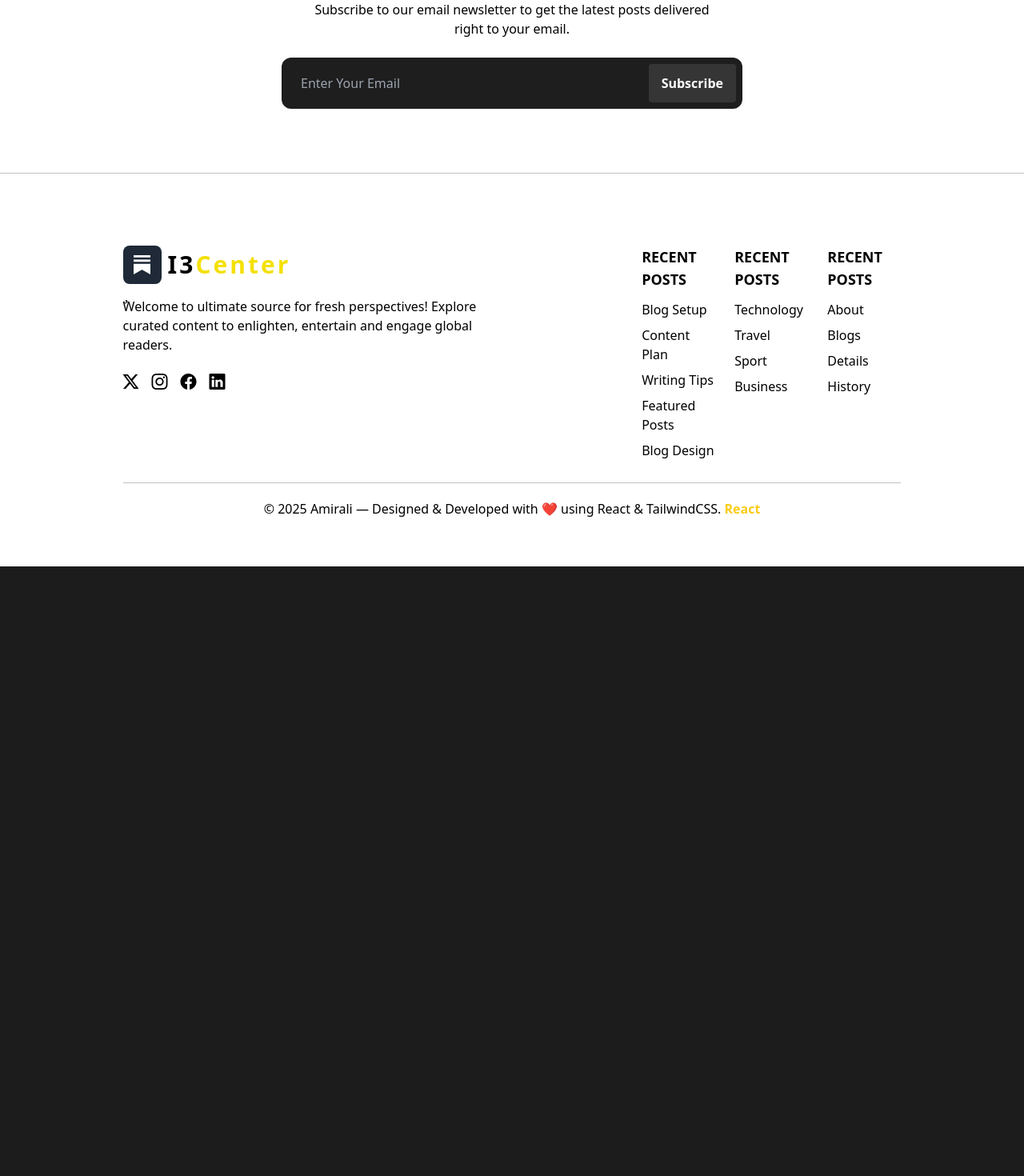
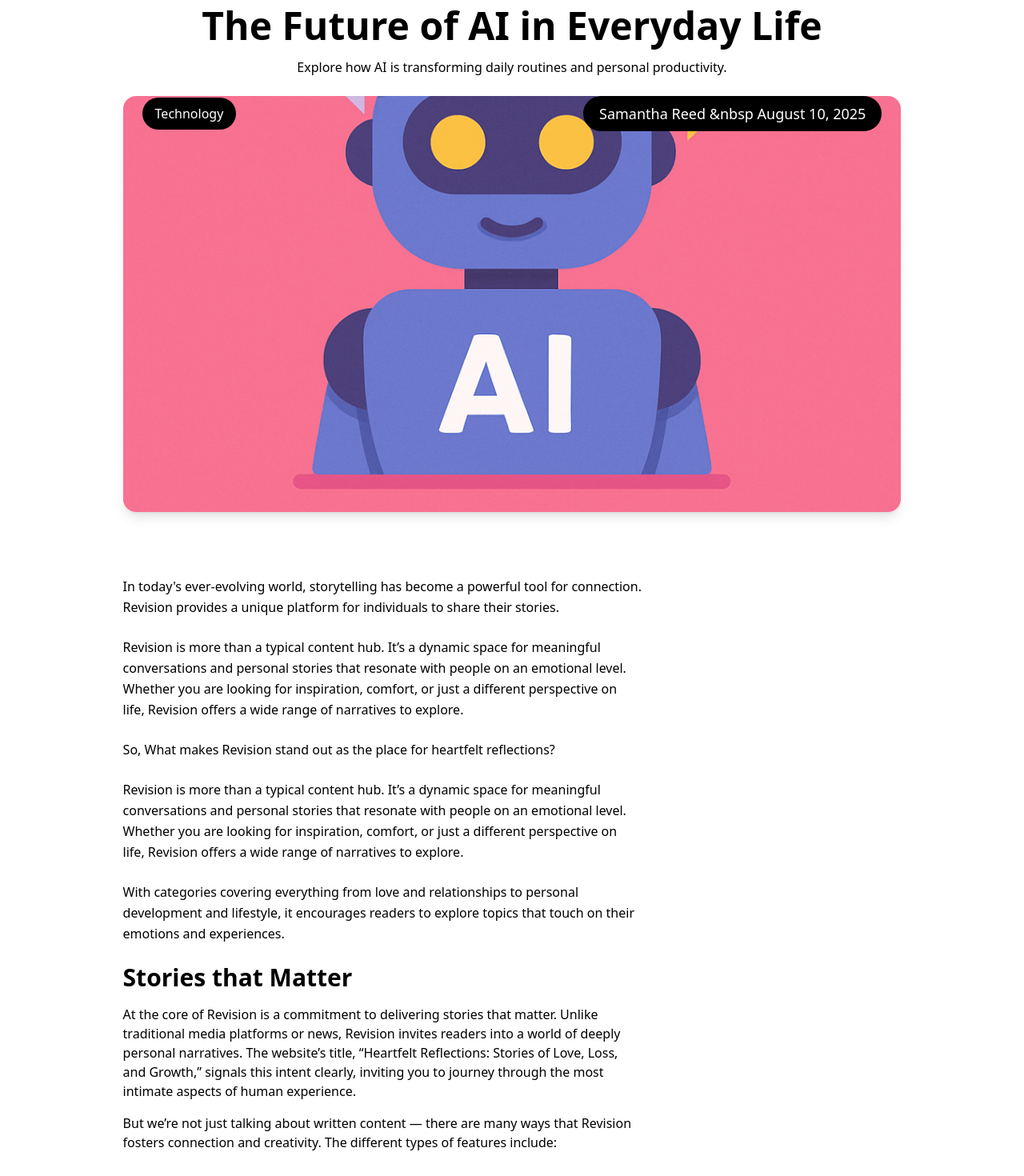
Before and after one commit to AmiraliAkhbari/ProjectReact, a React (Vite) app: page /blog/1 in a window 1280 px wide. Shown: the part 140-1610 px from the top of the page at 80% size. Before the commit the page ends 848 px from the top, so only its background shows below. Built offline with nearby package versions, Linux system fonts and the light colour scheme.

Commit message:
refactor: renamed and cleaned up Loading component, improved BlogDetails page
- Renamed LoadingSpinner to Loading for simplicity
- Updated Blog and BlogDetails to use improved loading logic
- Enhanced BlogDetails layout with title, breadcrumb, and styling

```diff
--- a/src/Components/Loading/index.jsx
+++ b/src/Components/Loading/index.jsx
@@ -1,9 +1,9 @@
 import React from 'react';
 
-export default function LoadingSpinner() {
+export default function Loading() {
   return (
     <div className="flex justify-center items-center h-full py-12">
-      <div className="w-12 h-12 border-4 border-blue-500 border-t-transparent rounded-full animate-spin"></div>
+      <div className="w-12 h-12 border-4 border-black-500 border-t-transparent rounded-full animate-spin"></div>
     </div>
   );
 }
--- a/src/Pages/Blog/BlogDetalis/index.jsx
+++ b/src/Pages/Blog/BlogDetalis/index.jsx
@@ -1,19 +1,110 @@
-import React from 'react'
-import blogData from '../../../Blogs.json'
+import React from "react";
+import blogData from "../../../Blogs.json";
 import { Swiper, SwiperSlide } from "swiper/react";
 import { Navigation, Autoplay } from "swiper/modules";
-import 'swiper/css';
-import 'swiper/css/navigation';
-import { useParams } from 'react-router-dom';
+import "swiper/css";
+import "swiper/css/navigation";
+import { useParams } from "react-router-dom";
 
 export default function BlogDetails() {
   const { id } = useParams();
-  const blog = blogData.find(b => b.id === parseInt(id));
+  const blog = blogData.find((b) => b.id === parseInt(id));
 
-  if(!blog) return <div className='p-10 text-center text-white'>Blog not found</div>
+  if (!blog)
+    return <div className="p-10 text-center text-white">Blog not found</div>;
   return (
     <>
+      <div className="px-4 sm:px-6 lg:px-[12%] py-10 mt-12 text-center">
+        <div className="mx-auto">
+          <p className="text-sm mb-1 mt-5">
+            Home <span className="mx-1">&gt;</span>
+            <span className="font-semibold">{blog.title}</span>
+          </p>
+          <h1
+            className="text-3xl md:text-5xl font-bold leading-tight mb-4 mt-5"
+            style={{ fontFamily: "var(--Bricolage-font)" }}
+          >
+            {blog.title}
+          </h1>
+          <p className="max-w-2xl mb-6 text-center mx-auto">{blog.excerpt}</p>
+          <div className="rounded-2xl overflow-hidden mb-10 shadow-lg relative">
+            <div className="flex justify-between items-center w-full px-6 absolute top-1- left-0">
+              <div className="flex item-center gap-2 flex-wrap">
+                {blog.tags.map((tag, index) => (
+                  <span
+                    key={index}
+                    className="bg-black text-white text-md font-medium px-4 py-2 rounded-full"
+                  >
+                    {tag}
+                  </span>
+                ))}
+              </div>
+              <p className="text-white text-lg bg-black px-5 py-2 rounded-full">
+                {blog.author} &nbsp {blog.date}
+              </p>
+            </div>
+            <img
+              src={blog.image}
+              alt={blog.title}
+              className="w-full h-[65vh] object-cover rounded-xl blog-details-img"
+            />
+          </div>
+        </div>
+      </div>
+      <div className="px-[8%] lg:px-[12%]">
+        <div className="flex flex-col lg:flex-row gap-10">
+          <div className="w-full lg:w-8/12">
+            <p className="text-black dark:text-[var(--text-light)] mb-6 leading-relaxed">
+              In today's ever-evolving world, storytelling has become a powerful
+              tool for connection. Revision provides a unique platform for
+              individuals to share their stories.
+            </p>
+            <p className="text-black dark:text-[var(--text-light)] mb-6 leading-relaxed">
+              Revision is more than a typical content hub. It’s a dynamic space
+              for meaningful conversations and personal stories that resonate
+              with people on an emotional level. Whether you are looking for
+              inspiration, comfort, or just a different perspective on life,
+              Revision offers a wide range of narratives to explore.
+            </p>
+            <p className="text-black dark:text-[var(--text-light)] mb-6 leading-relaxed">
+              So, What makes Revision stand out as the place for heartfelt
+              reflections?
+            </p>
+            <p className="text-black dark:text-[var(--text-light)] mb-6 leading-relaxed">
+              Revision is more than a typical content hub. It’s a dynamic space
+              for meaningful conversations and personal stories that resonate
+              with people on an emotional level. Whether you are looking for
+              inspiration, comfort, or just a different perspective on life,
+              Revision offers a wide range of narratives to explore.
+            </p>
+            <p className="text-black dark:text-[var(--text-light)] mb-6 leading-relaxed">
+              With categories covering everything from love and relationships to
+              personal development and lifestyle, it encourages readers to
+              explore topics that touch on their emotions and experiences.
+            </p>
+            <h2
+              className="text-2xl md:text-3xl font-bold mb-4"
+              style={{ fontFamily: "var(--Bricolage-font)" }}
+            >
+              Stories that Matter
+            </h2>
 
+            <p className="text-black dark:text-[var(--text-light)] mb-4">
+              At the core of Revision is a commitment to delivering stories that
+              matter. Unlike traditional media platforms or news, Revision
+              invites readers into a world of deeply personal narratives. The
+              website’s title, “Heartfelt Reflections: Stories of Love, Loss,
+              and Growth,” signals this intent clearly, inviting you to journey
+              through the most intimate aspects of human experience.
+            </p>
+            <p className="text-black dark:text-[var(--text-light)] mb-4">
+              But we’re not just talking about written content — there are many
+              ways that Revision fosters connection and creativity. The
+              different types of features include:
+            </p>
+          </div>
+        </div>
+      </div>
     </>
-  )
+  );
 }
--- a/src/Pages/Blog/index.jsx
+++ b/src/Pages/Blog/index.jsx
@@ -7,6 +7,7 @@ import 'swiper/css/navigation';
 
 import about from "../../../public/assets/about.png";
 import { Link, Links } from "react-router-dom";
+import Loading from "../../Components/Loading";
 
 export default function Blog() {
   const [loading, setLoading] = React.useState(true)
@@ -15,7 +16,7 @@ export default function Blog() {
   useEffect(() => {
     setBlogs(blogData);
   }, []);
-  if (loading) return <LoadingSpinner />;
+  if (loading) return <Loading />;
   return (
     <>
       <div className="px-[8%] lg:px-[12%] py-10">
```
